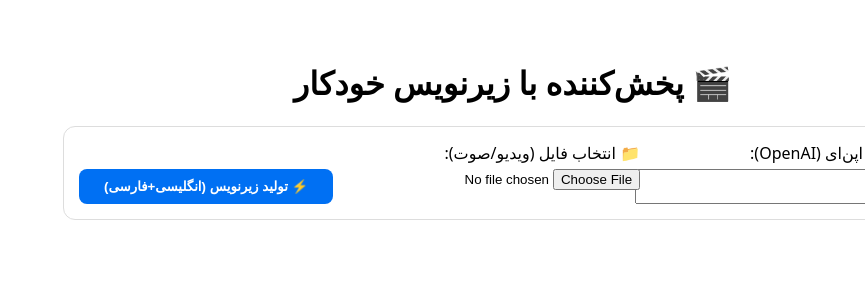
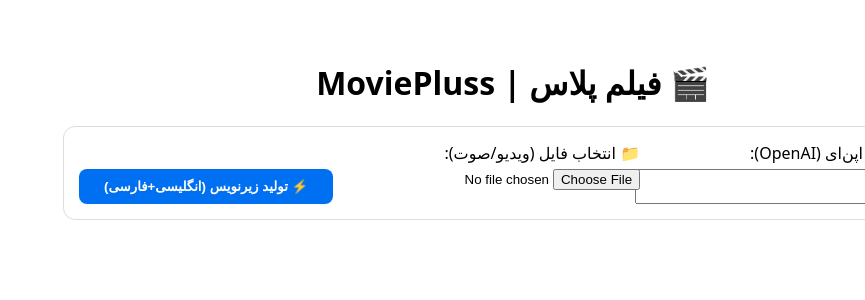
Before and after one commit to MFarkhondei/MoviePluss, a Next.js app: page / in a window 1280 px wide. Shown: the top 300 px of the page, without its empty margins (415-1280 px from the left). Built offline with nearby package versions, Linux system fonts and the light colour scheme.

Commit message:
Update page.js

```diff
--- a/app/page.js
+++ b/app/page.js
@@ -185,7 +185,7 @@
 
   return (
     <div style={{ maxWidth: '900px', margin: '20px auto', padding: '20px' }}>
-      <h1 style={{ textAlign: 'center' }}>🎬 پخش‌کننده با زیرنویس خودکار</h1>
+      <h1 style={{ textAlign: 'center' }}>🎬 فیلم پلاس | MoviePluss</h1>
 
       {/* بخش تنظیمات و آپلود */}
       <div style={{ display: 'flex', flexWrap: 'wrap', gap: '15px', marginBottom: '20px', padding: '15px', border: '1px solid #ddd', borderRadius: '12px' }}>
```
